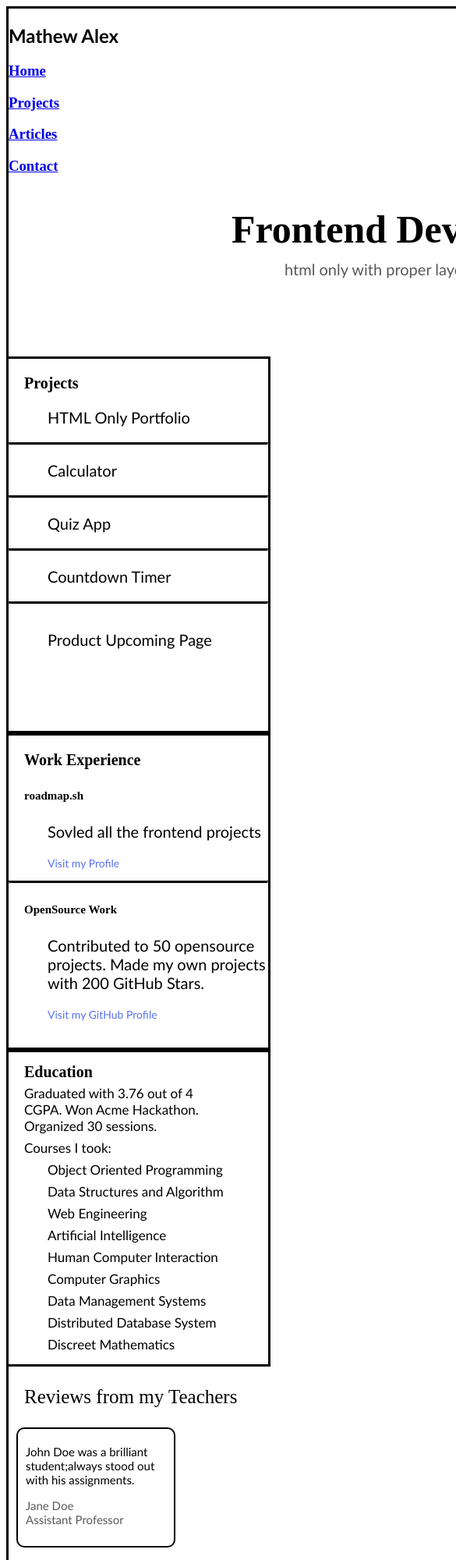
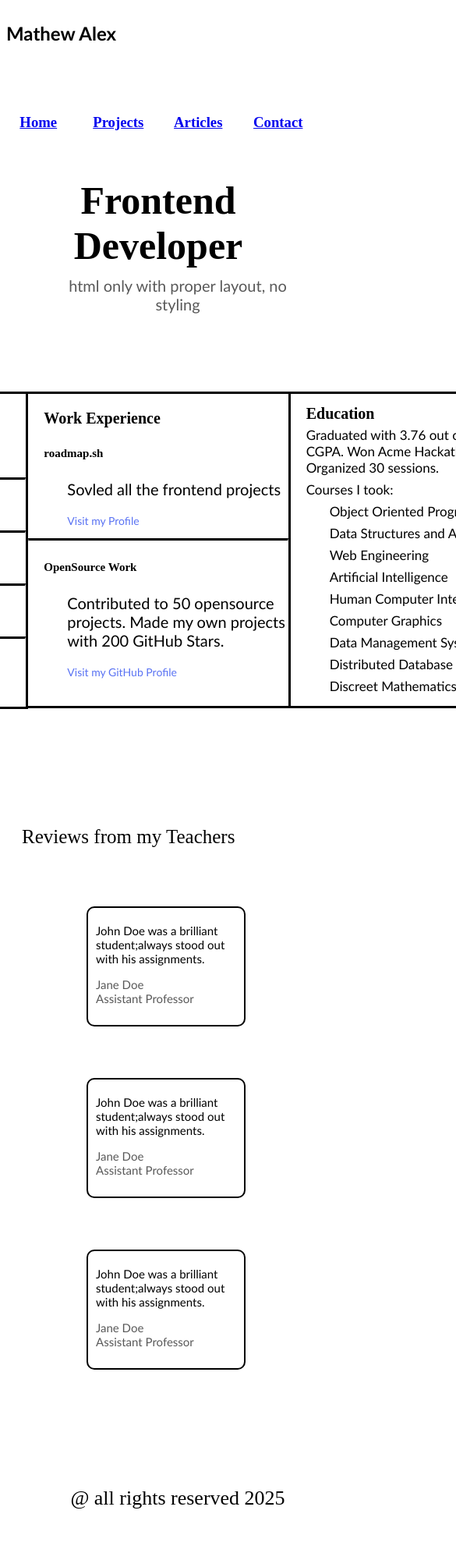
Before and after one commit to mathewalexKerala/semantics, a plain HTML site: page index.html in a window 390 px wide. Shown: the top 2000 px of the page at 78% size, 585 px wide, since content can reach past the window. After the commit the page ends 1962 px from the top, so only its background shows below. Drawn offline with Linux system fonts and the light colour scheme; a web font is replaced by a local one.

Commit message:
responsive

```diff
--- /dev/null
+++ b/index.css
@@ -0,0 +1,55 @@
+
+body{
+    width: 100%;
+}
+body>div{
+    width: 100%;
+}
+header{
+    display: grid;
+    grid-template-columns: repeat(auto-fit, minmax(200px, 1fr));
+    justify-content: space-evenly;
+    row-gap: 50px;
+    grid-column-gap:410px ;
+}
+nav{
+    display: grid;
+   grid-template-columns: repeat(auto-fit,minmax(10px,1fr));
+    justify-items: center;
+    grid-column-gap:20px ;
+}
+
+
+header >div{
+    width: max-content;
+    height: max-content;
+    border-radius: 10px;
+}
+header > h2{
+    margin-left: 20px;
+}
+.table{
+    display: flex;
+}
+footer > section.combinator {
+    display: grid;
+    grid-template-columns: repeat(auto-fit, minmax(200px, 1fr));
+    justify-items: center; /* Centers individual items within their grid cells */
+    justify-content: center; /* Centers the grid as a whole within the container */
+    gap: 16px; /* Optional: Adds space between the grid items */
+  }
+
+
+
+.table{
+    justify-content: center;
+}
+.section-4{
+    margin-top: 150px;
+}
+.combinator + p{
+    margin-top: 150px;
+}
+.footer-1{
+    margin-top:50px;
+}
--- a/index.html
+++ b/index.html
@@ -33,6 +33,7 @@
     <link rel="preconnect" href="https://fonts.gstatic.com" crossorigin>
     <link href="https://fonts.googleapis.com/css2?family=Sour+Gummy:ital,wght@0,100..900;1,100..900&display=swap" rel="stylesheet">
     <link href="https://fonts.googleapis.com/css2?family=Open+Sans:ital,wght@0,300..800;1,300..800&family=Sour+Gummy:ital,wght@0,100..900;1,100..900&display=swap" rel="stylesheet">
+    <link rel="stylesheet" href="/index.css">
 </head>
 
 
@@ -136,7 +137,7 @@ section[class="section-3"]>p{
             font-weight: 300;
             margin-left: 20px;
         }
-        footer>section{
+        footer>.footer-2,.footer-1{
             width: 200px;
             height: 150px;
             border: 2px solid black;
@@ -164,10 +165,15 @@ section[class="section-3"]>p{
             margin-left: 10px !important;
         }
     </style>
-    <div style="width: 1000px; height: 2500px; border: 3px solid black;">
+    <div>
         <section>
             <header>
-                <h2>Mathew Alex</h2>
+
+
+ <h1>Mathew Alex</h1>
+
+
+
                 <nav>
                     <a href="/">
                         <h3>Home</h3>
@@ -195,7 +201,7 @@ section[class="section-3"]>p{
         <section class="table">
             <section class="section-1">
                 <section class="table-1"
-                    style="width: calc(1000px/3); height: 340px; border: 3px solid black;border-left: none;border-bottom: 0;">
+                    style="min-width: calc(1000px/3); min-height: 340px; border: 3px solid black;border-bottom: 0;">
                     <h3 style="margin-left:20px">Projects</h3>
                     <p>HTML Only Portfolio</p>
                     <hr style="border-top: 3px solid black;">
@@ -207,14 +213,14 @@ section[class="section-3"]>p{
                     <hr style="border-top: 3px solid black;">
                 </section>
                 <section
-                    style="padding-top:3px;height: 150px;width:calc(1000px/3); border: 3px solid black;border-top:none;margin-top: -16px;border-left:0;font-family:Gill Sans ,sans-serif;  font-size: 20px;">
+                    style="padding-top:3px;height: 74px;width:calc(1000px/3); border: 3px solid black;border-top:none;margin-top: -16px;font-family:Gill Sans ,sans-serif;  font-size: 20px;">
 
                     <p style="position: relative;z-index: 3;margin-top: 21px;">Product Upcoming Page</p>
                 </section>
             </section>
 
             <section class="section-2"
-                style="width: calc(1000px/3); height: 400px; border: 3px solid black;border-left: none;">
+                style="min-width:calc(1000px/3); max-width: calc(1000px/3);height: 400px; border: 3px solid black;border-left: none;">
 
 
                 <h3>Work Experience</h3>
@@ -228,7 +234,7 @@ section[class="section-3"]>p{
                     200 GitHub Stars.</p>
                 <p class="link">Visit my GitHub Profile</p>
             </section>
-            <section class="section-3"  style="width: calc(1000px/3); height: 400px; border: 3px solid black;border-left: none;">
+            <section class="section-3"  style="min-width: calc(1000px/3);max-width: calc(1000px/3); max-height: 400px;min-height: 400px; border: 3px solid black;border-left: none;">
                 <h3 style="font-size: 20px;margin-bottom: 5px;margin-top: 14px !important;">Education</h3>
 <p class="educ">Graduated with 3.76 out of 4 <br>CGPA. Won Acme Hackathon. <br>Organized 30 sessions.</p>
 <p class="educ">Courses I took:</p>
@@ -243,27 +249,19 @@ section[class="section-3"]>p{
 <p>Discreet Mathematics</p>
 
               </section>
-            <!--   <section class="table-1"
-                style="width: calc(700px/3); height: 400px; border: 3px solid black;border-left: none;">
-                <h3>Projects</h3>
-               <p>HTML Only Portfolio</p>
-                <hr style="border-top: 3px solid black;">
-                <p>Calculator</p>
-                <hr style="border-top: 3px solid black;">
-                <p>Quiz App</p>
-                <hr style="border-top: 3px solid black;">
-                <p>Countdown Timer</p>
-                <hr style="border-top: 3px solid black;">
-                <p>Product Upcoming Page</p>
-            </section> -->
+
+
         </section>
 
       <section class="section-4">
 
-<footer>
 
- <h3>Reviews from  my Teachers</h3>
-<section class="footer-1">
+          <footer>
+          <h3>Reviews from  my Teachers</h3>
+
+
+<section class="combinator">
+   <section class="footer-1">
 <p class="desc">John Doe was a brilliant <br>
 student;always stood out <br>
 with his assignments.
@@ -296,6 +294,9 @@ with his assignments.
 <p class="footer-name">Jane Doe <br>Assistant Professor</p>
 
 </section>
+</section>
+
+
 <p style="text-align: center;font-family: Sour Gummy; font-size: 26px;"> @ all rights reserved 2025</p>
 
 </footer>
```
Also changed, not shown: mathew.jpg (added).
